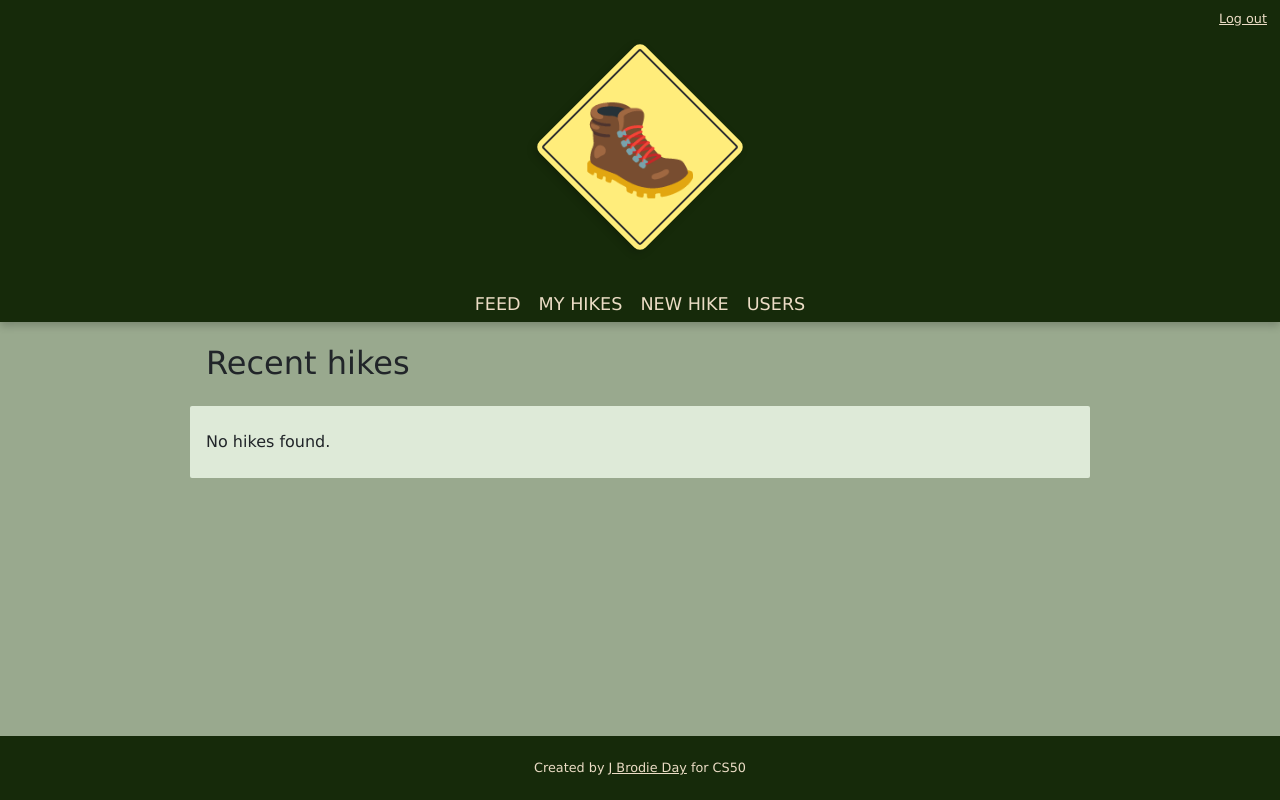
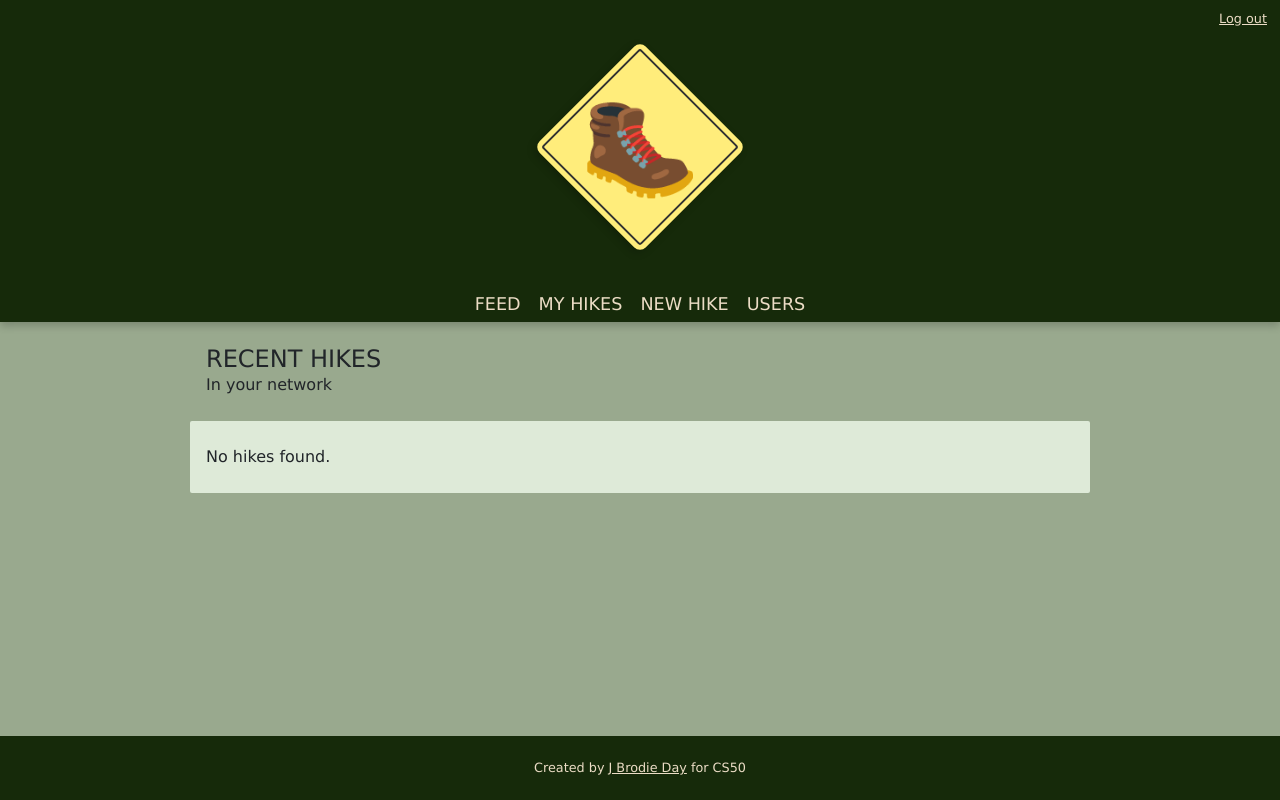
Before and after one commit to jbrodj/take-a-hike, a Flask app: a page that uses templates/user.html in a window 1280 px wide. Run offline with Flask 3, Linux system fonts and the light colour scheme; the visitor is signed in with stand-in values (Sample User, id 1); data comes from the database, SQL or seed files in the repository; data that the repository does not hold is empty; some libraries are stand-ins or nearby versions.

Commit message:
fix(styles): little fix for template heading and feed user heading

```diff
--- a/static/styles.css
+++ b/static/styles.css
@@ -147,6 +147,11 @@ header {
   flex-direction: column;
   justify-content: center;
   height: 100%;
+}
+
+h2 {
+  text-transform: uppercase;
+  font-size: 1.5rem;
 }
 
 h3, h4 {
@@ -551,18 +556,12 @@ input {
 
 .feed-user-heading {
   margin: 0.25rem 0 0.25rem 0.5rem;
-  /* font-size: 1.4rem; */
-  font-weight: bold;
   letter-spacing: 0.7px;
-  color: var(--main-font-color);
   color: var(--dark-accent-color);
-  text-decoration: underline;
-  text-decoration-thickness: 0.125rem;
   transition: all 0.2s ease-in;
 }
 
 .feed-user-heading:hover {
-  color: var(--dark-accent-color);
   color: var(--main-font-color);
 }
 
--- a/templates/user.html
+++ b/templates/user.html
@@ -7,9 +7,15 @@
 <div class="content-container">
   <div class="user-heading-container flex-row">
     {% if is_feed %}
-    <h2 class="template-heading">Recent hikes</h2>
+    <div class="template-heading">
+      <h2>Recent hikes</h2>
+      <p>In your network</p>
+    </div>
     {% else %}
-    <h2 class="template-heading">{{username.upper()}}'s recent hikes</h2>
+    <div class="template-heading">
+      <h2>{{username.upper()}}</h2>
+      <p>Recent hikes</p>
+    </div>
     {% endif %}
     {% if username != session.get('username') %}
     {% if not following %}
--- a/templates/user_search.html
+++ b/templates/user_search.html
@@ -2,7 +2,7 @@
 
 {% block main %}
 <div class="content-container">
-  <h2 class="template-heading">Find a user</h2>
+  <h2 class="template-heading">Find a hiker</h2>
   <div class="form-block">
     <div class="content-block">
       <form action="/users" method="get" class="user-input-form flex-col">
```
